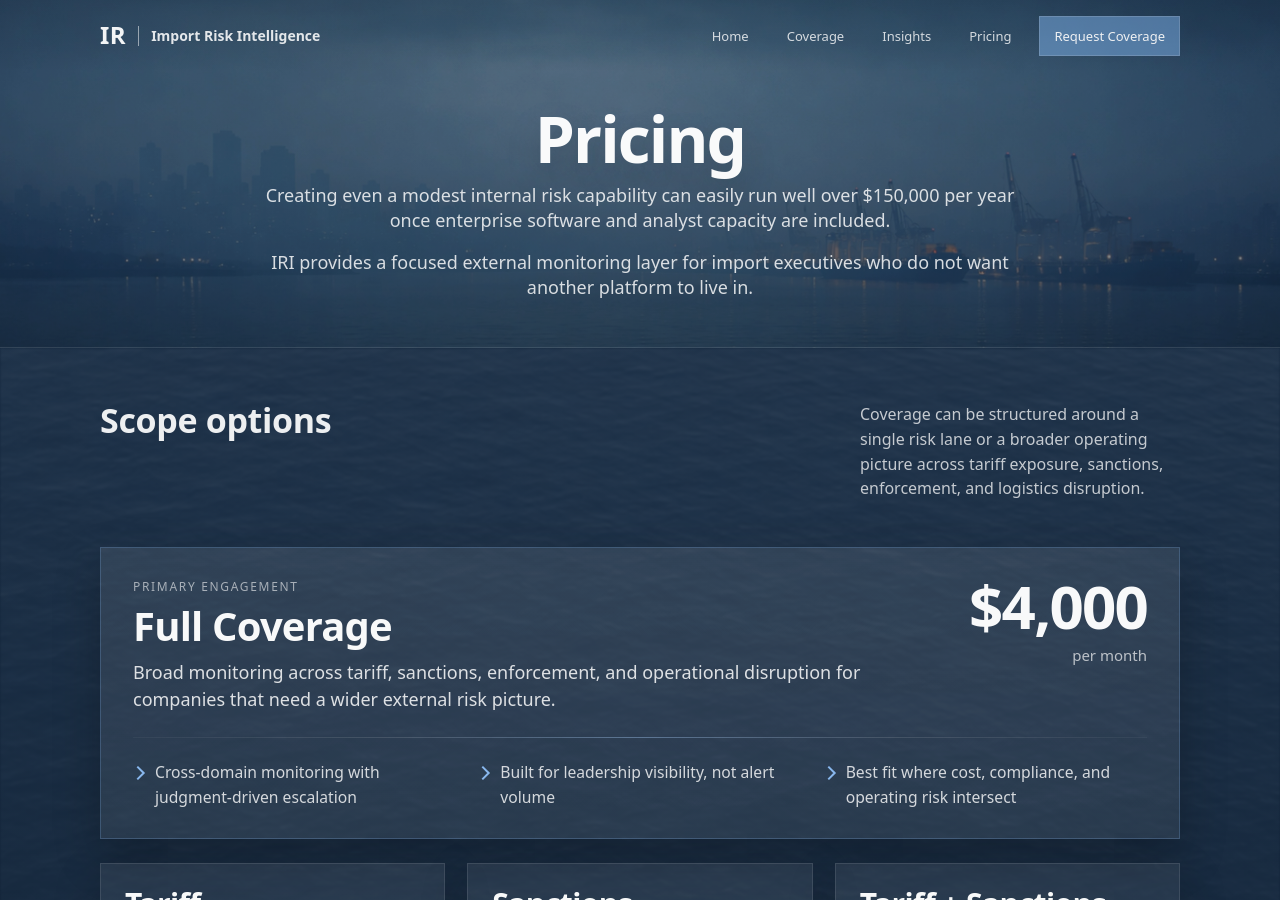
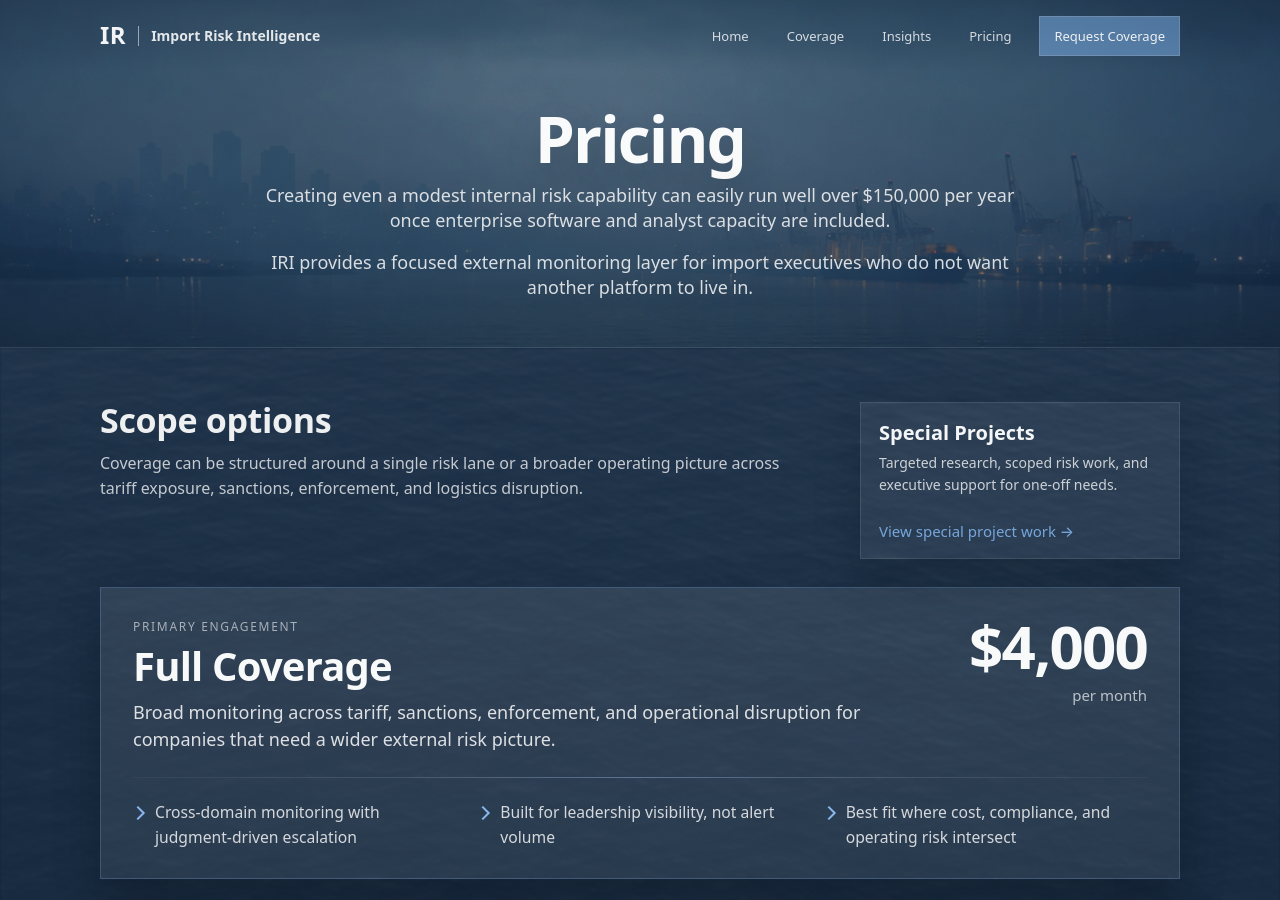
Before and after one commit to importrisk/import-risk-intelligence-site, a Jekyll site: the page built from pricing.html, in a window 1280 px wide and 900 px high. Built offline with Jekyll 4.4.1, drawn with Linux system fonts in a browser that asks for light colours.

Commit message:
Update pricing.html

```diff
--- a/pricing.html
+++ b/pricing.html
@@ -26,10 +26,20 @@ description: Pricing and scope options for Import Risk Intelligence.
     <div class="container pricing-body-inner">
 
     <section class="pricing-scope">
+  <div class="pricing-scope-copy">
     <h2 class="section-title pricing-section-title">Scope options</h2>
     <p class="section-text pricing-scope-text">
       Coverage can be structured around a single risk lane or a broader operating picture across tariff exposure, sanctions, enforcement, and logistics disruption.
     </p>
+  </div>
+
+  <aside class="pricing-sidecard">
+    <h3 class="pricing-sidecard-title">Special Projects</h3>
+    <p class="pricing-sidecard-text">
+      Targeted research, scoped risk work, and executive support for one-off needs.
+    </p>
+    <a href="#special-projects" class="inline-learn-more">View special project work →</a>
+  </aside>
 </section>
 
       <section class="pricing-featured-wrap" aria-label="Featured pricing option">
```
Lines whose indentation alone changed are shown as unchanged.
